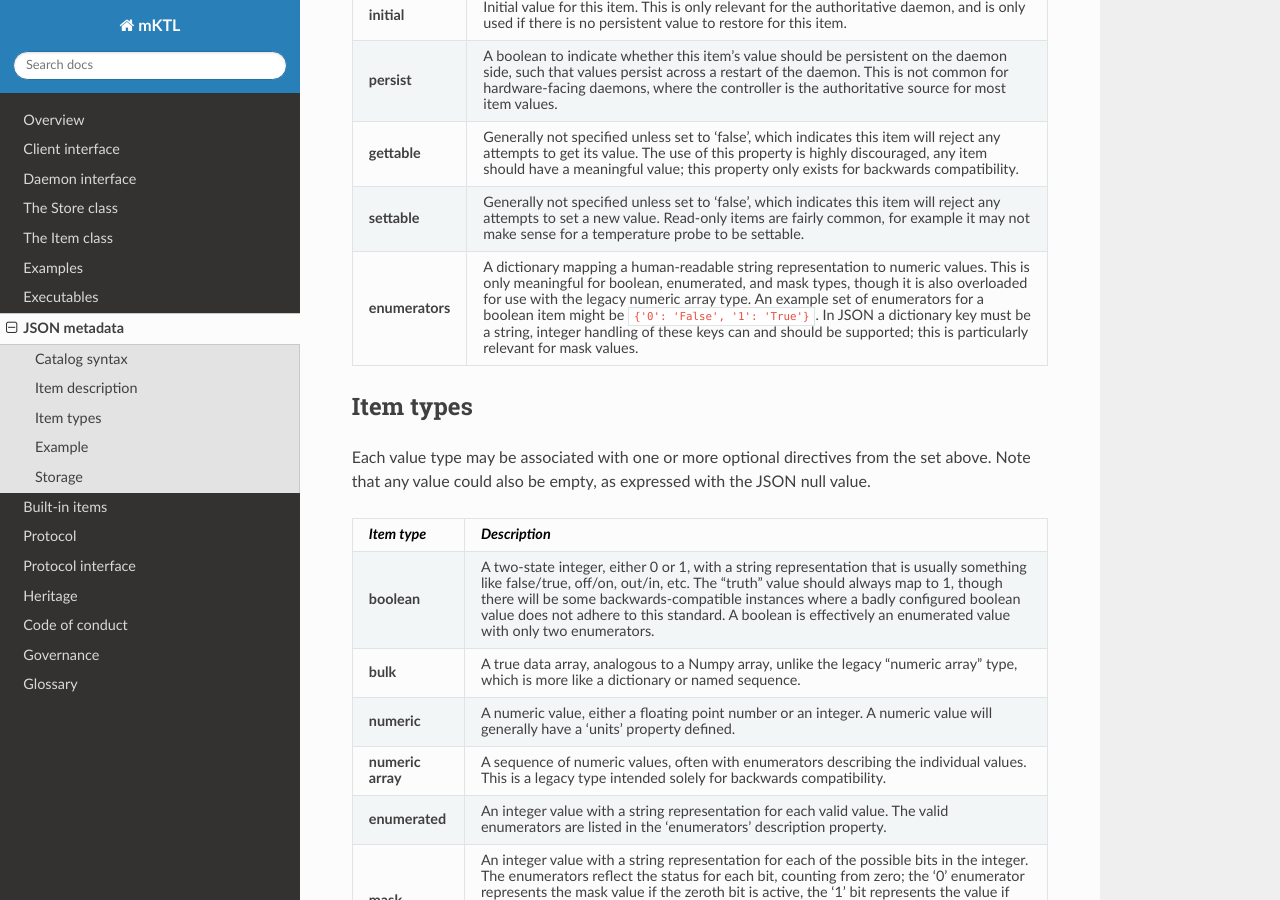
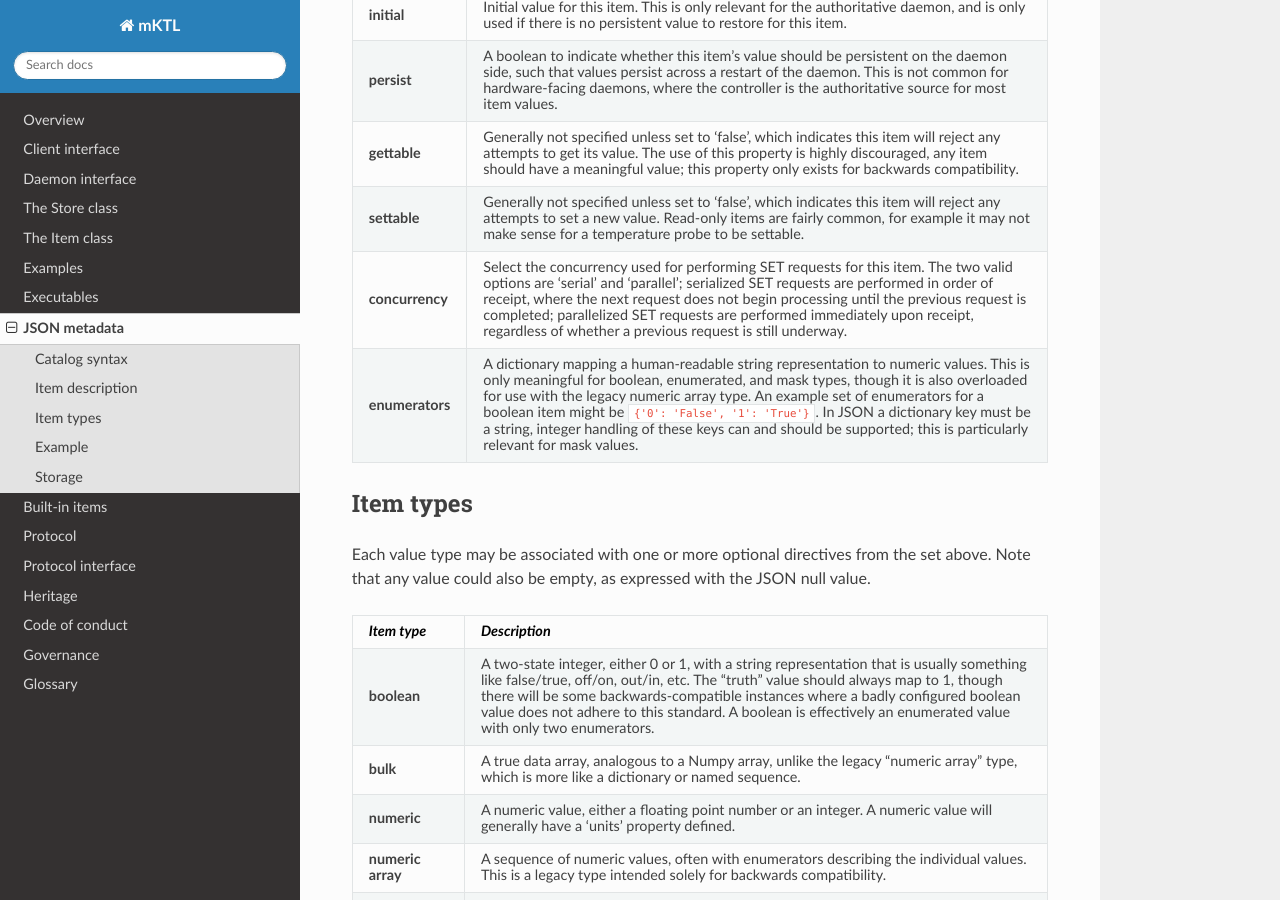
Before and after one commit to KeckObservatory/mKTL, a Sphinx documentation site: the page built from doc/metadata.rst, in a window 1280 px wide and 900 px high, scrolled down 1851 px. Built offline with Sphinx 7.4.7 and the Read the Docs theme 3.1.0, drawn with Linux system fonts in a browser that asks for light colours.

Commit message:
Add a description of concurrency options.

```diff
--- a/doc/metadata.rst
+++ b/doc/metadata.rst
@@ -151,6 +151,14 @@ item.
 		to set a new value. Read-only items are fairly common,
 		for example it may not make sense for a temperature
 		probe to be settable.
+
+**concurrency** Select the concurrency used for performing SET requests
+		for this item. The two valid options are 'serial' and
+		'parallel'; serialized SET requests are performed in order
+		of receipt, where the next request does not begin processing
+		until the previous request is completed; parallelized SET
+		requests are performed immediately upon receipt, regardless
+		of whether a previous request is still underway.
 
 **enumerators**	A dictionary mapping a human-readable string
 		representation to numeric values. This is only
```
